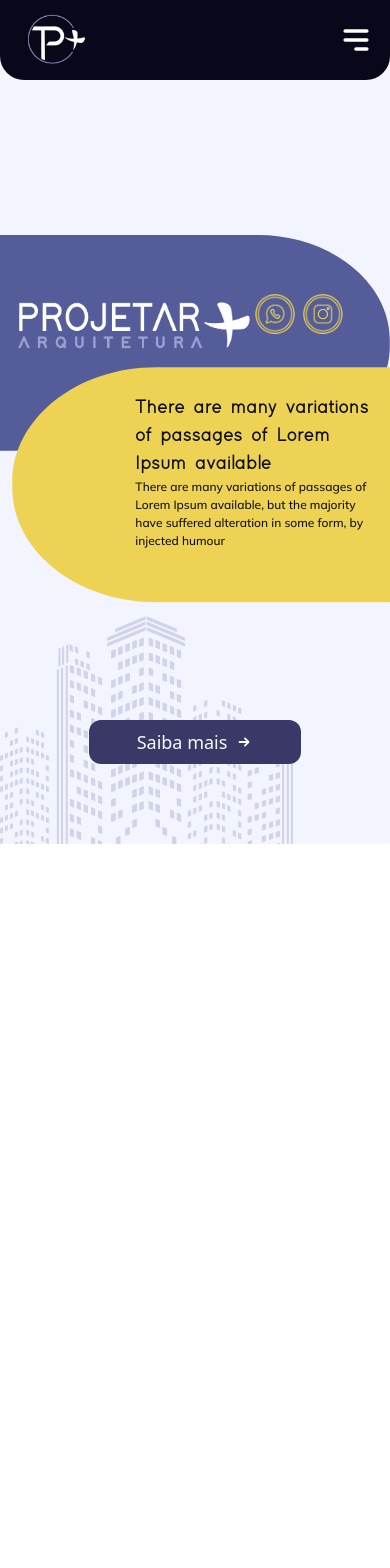
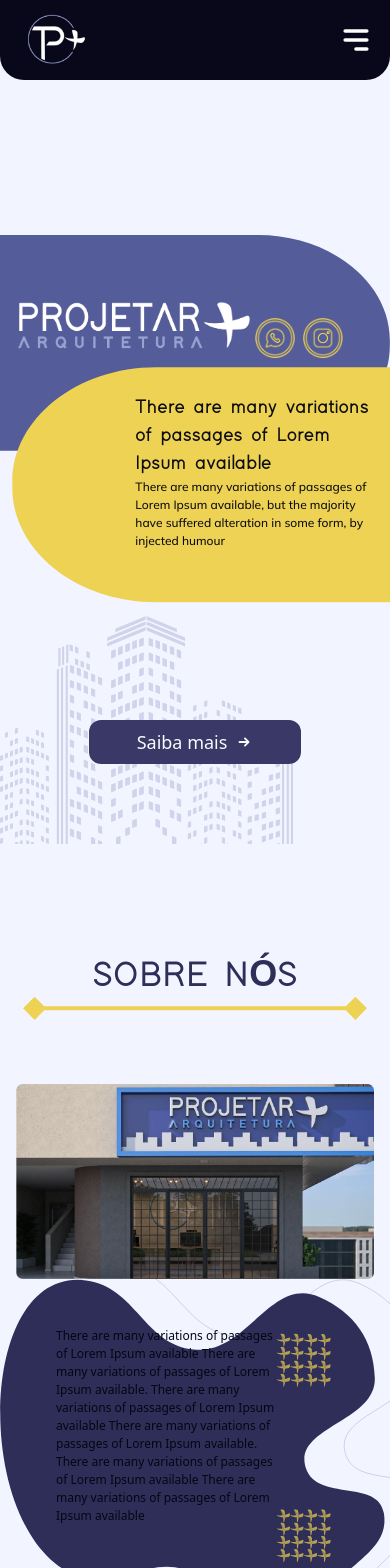
Before and after one commit to anabsena/Front-TCC, a React (Vite) app: page /home in a window 390 px wide. Shown: the top 1568 px of the page. Before the commit the page ends 844 px from the top, so only its background shows below. Built offline with nearby package versions, Linux system fonts and the light colour scheme.

Commit message:
sobre nos mobile

```diff
--- a/src/screens/Public/home/Home.tsx
+++ b/src/screens/Public/home/Home.tsx
@@ -1,4 +1,4 @@
-import { HiArrowSmRight } from "react-icons/hi";
+import { HiArrowSmRight, HiOutlineChevronDoubleDown } from "react-icons/hi";
 import HeaderHome from "../../../components/HeaderHome";
 import { Button } from "../../../components/ui/button";
 
@@ -47,7 +47,7 @@
               <div className="w-2/3 h-full flex justify-center items-center z-30">
                 <img src="img/Logotipo-mobile.png" className="w-full  object-cover" alt="" />
               </div>
-              <div className="flex gap-2 ">
+              <div className="flex gap-2 mt-6">
                 <img src="img/icon-whatsapp.png" className="w-10 h-10" alt="" />
                 <img src="img/icon-instagram.png" className="w-10 h-10" alt="" />
               </div>
@@ -77,9 +77,9 @@
 
 
       </div>
-      {/* <div className="w-full min-h-screen flex items-center justify-center relative">
+      <div className="w-full min-h-screen xl:flex items-center justify-center hidden  relative">
         <div className="w-full flex absolute left-0">
-          <h1 className="uppercase text-[#2F2E59] font-bold text-6xl flex flex-col leading-10 justify-center items-center  " style={{ fontFamily: "Adam, sans-serif" }}>
+          <h1 className="uppercase text-[#2F2E59] font-bold text-6xl flex flex-col leading-10 justify-center items-center pl-4" style={{ fontFamily: "Adam, sans-serif" }}>
             <span>S</span><br />
             <span>O</span><br />
             <span>B</span><br />
@@ -90,12 +90,33 @@
             <span>S</span>
           </h1>
         </div>
-        <div className="w-full h-full  flex items-center justify-center">
-          <img src="img/Img-escritorio.png" className="z-30 pr-96" alt="" />
+        <div className="flex w-full h-full items-center justify-center gap-10 3xl:gap-16">
+          <img src="img/Img-escritorio.png" className="z-30 w-1/2" alt="" />
           <img src="img/bg-sobre.svg" className="w-2/5 absolute right-0 top-1/4" alt="" />
-          <p>There are many variations of passages of Lorem Ipsum available There are many variations of passages of Lorem Ipsum available</p>
+          <p className="z-30 w-72 3xl:w-96 xl:mt-12 2xl:mt-64 text-sm">
+            There are many variations of passages of Lorem Ipsum available There are many variations of passages of Lorem Ipsum available. There are many variations of passages of Lorem Ipsum available There are many variations of passages of Lorem Ipsum available. There are many variations of passages of Lorem Ipsum available There are many variations of passages of Lorem Ipsum available
+          </p>
         </div>
-      </div> */}
+      </div>
+      <div className="w-full min-h-screen flex flex-col items-center relative xl:hidden p-4 ">
+        <div className="flex flex-col items-center">
+          <h1 className="uppercase text-[#2F2E59] font-bold text-4xl mt-24" style={{ fontFamily: "Adam, sans-serif" }}>
+            Sobre nós
+          </h1>
+          <img src="img/separador-title.svg" alt="" />
+        </div>
+        <div className="flex flex-col w-full h-full items-center justify-center gap-10 ">
+          <img src="img/Img-escritorio.png" className="z-30 w-full mt-16" alt="" />
+          <img src="img/bg-sobre.svg" className="w-full absolute top-1/2" alt="" />
+          <div className="z-30 w-full flex justify-start pl-10 pt-2">
+
+
+            <p className=" w-56 text-[12px] ">
+              There are many variations of passages of Lorem Ipsum available There are many variations of passages of Lorem Ipsum available. There are many variations of passages of Lorem Ipsum available There are many variations of passages of Lorem Ipsum available. There are many variations of passages of Lorem Ipsum available There are many variations of passages of Lorem Ipsum available
+            </p>
+          </div>
+        </div>
+      </div>
     </div>
   );
 };
```
Also changed, not shown: public/img/separador-title.svg (added).
